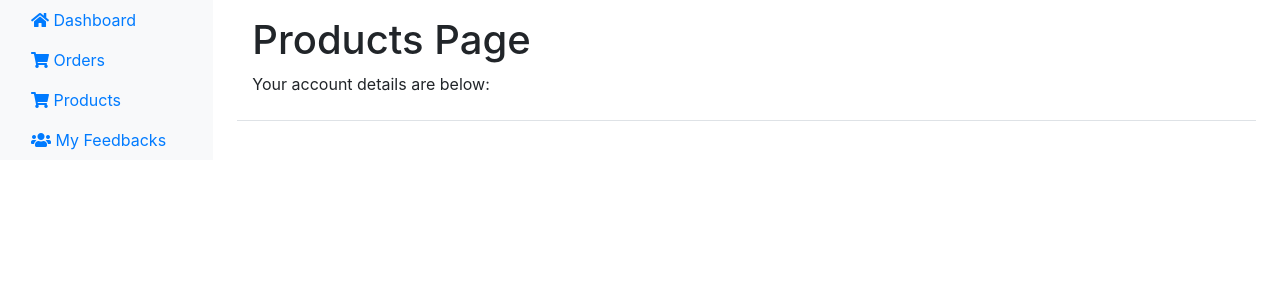
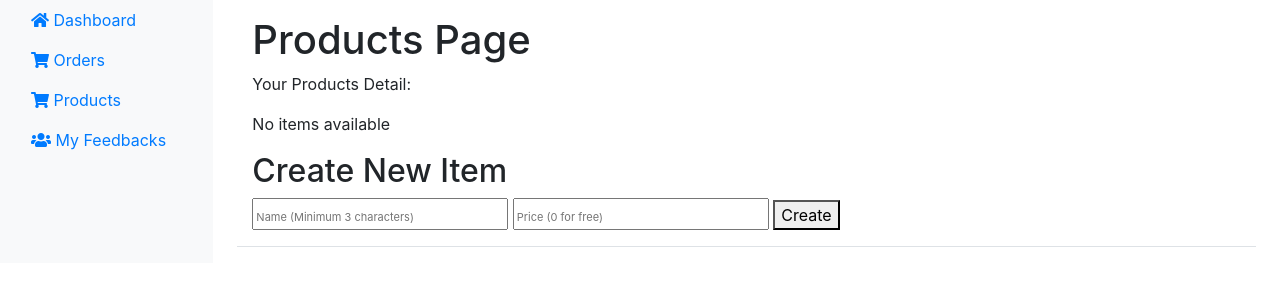
Before and after one commit to mehmetonurkarakas/E-Commerce, a Flask app: template templates/products.html in a window 1280 px wide. Shown: the part 48-348 px from the top of the page. Run offline with Flask 3, Linux system fonts and the light colour scheme; the template is opened without the code that fills it, so the values that code supplies are empty; some libraries are stand-ins or nearby versions.

Commit message:
CRUD operations for Items

```diff
--- a/app.py
+++ b/app.py
@@ -4,22 +4,21 @@ import psycopg2.extras
 import re
 from werkzeug.security import generate_password_hash, check_password_hash
 from init_db import create_table, connect_db
-from login import logout, register, login,get_all_items
+from login import logout, register, login, get_all_items
 from navbar import dashboard, feedbacks, products, orders
 
 app = Flask(__name__)
 app.secret_key = 'onur'
 conn = connect_db()
-create_table()
+# create_table()
 
 app.add_url_rule('/login', 'login', login, methods=['GET', 'POST'])
 app.add_url_rule('/logout', 'logout', logout)
 app.add_url_rule('/register', 'register', register, methods=['GET', 'POST'])
-app.add_url_rule('/dashboard', 'dashboard',dashboard , methods=['GET', 'POST'])
+app.add_url_rule('/dashboard', 'dashboard', dashboard, methods=['GET', 'POST'])
 app.add_url_rule('/feedbacks', 'feedbacks', feedbacks, methods=['GET', 'POST'])
 app.add_url_rule('/products', 'products', products, methods=['GET', 'POST'])
 app.add_url_rule('/orders', 'orders', orders, methods=['GET', 'POST'])
-
 
 
 @app.route('/')
@@ -28,11 +27,11 @@ def home():
     #     return render_template('home.html', username=session['username'])
     return redirect(url_for('login'))
 
+
 @app.route('/house')
 def house():
     if 'loggedin' in session:
         items = get_all_items()
-        print("--", items)
         return render_template('home.html', username=session['username'], items=items)
     return redirect(url_for('login'))
 
@@ -48,5 +47,58 @@ def profile():
     return redirect(url_for('login'))
 
 
+@app.route('/create_item', methods=['POST'])
+def create_item_route():
+    if 'loggedin' in session:
+        name = request.form['name']
+        price = request.form['price']
+        user_id = session['id']
+        create_item(name, price, user_id)
+        return redirect(url_for('products'))
+    return redirect(url_for('login'))
+
+
+@app.route('/update_item/<int:item_id>', methods=['POST'])
+def update_item_route(item_id):
+    if 'loggedin' in session:
+        name = request.form['name']
+        price = request.form['price']
+        update_item(item_id, name, price)
+        return redirect(url_for('products'))
+    return redirect(url_for('login'))
+
+
+@app.route('/delete_item/<int:item_id>', methods=['POST', 'DELETE'])
+def delete_item_route(item_id):
+    if 'loggedin' in session:
+        delete_item(item_id)
+        return redirect(url_for('products'))
+    return redirect(url_for('login'))
+
+
+def create_item(name, price, user_id):
+    conn = connect_db()
+    cur = conn.cursor()
+    cur.execute('INSERT INTO items (name, price, user_id) VALUES (%s, %s, %s);', (name, price, user_id))
+    conn.commit()
+    conn.close()
+
+
+def update_item(item_id, name, price):
+    conn = connect_db()
+    cur = conn.cursor()
+    cur.execute('UPDATE items SET name = %s, price = %s WHERE item_id = %s;', (name, price, item_id))
+    conn.commit()
+    conn.close()
+
+
+def delete_item(item_id):
+    conn = connect_db()
+    cur = conn.cursor()
+    cur.execute('DELETE FROM items WHERE item_id = %s;', [item_id])
+    conn.commit()
+    conn.close()
+
+
 if __name__ == "__main__":
     app.run(debug=True)
--- a/login.py
+++ b/login.py
@@ -15,17 +15,13 @@ def login():
     if request.method == 'POST' and 'username' in request.form and 'password' in request.form:
         username = request.form['username']
         password = request.form['password']
-        print("password:", password)
 
         cursor.execute('SELECT * FROM users WHERE username = %s', (username,))
 
         account = cursor.fetchone()
-        print("account :", account)
 
         if account:
             password_rs = account['password']
-            print("from database password:", password_rs)
-            print(password)
             if check_password_hash(password_rs, password):
                 session['loggedin'] = True
                 session['id'] = account['id']
@@ -40,7 +36,6 @@ def login():
 
 
 def register():
-    print("register function")
     cursor = conn.cursor(cursor_factory=psycopg2.extras.DictCursor)
 
     if (request.method == 'POST' and 'username' in request.form and 'password' in request.form and 'email'
@@ -54,7 +49,6 @@ def register():
 
         cursor.execute('SELECT * FROM users WHERE username = %s', (username,))
         account = cursor.fetchone()
-        print(account)
         if account:
             flash('Account already exists!')
         elif not re.match(r'[^@]+@[^@]+\.[^@]+', email):
--- a/templates/products.html
+++ b/templates/products.html
@@ -5,20 +5,40 @@
 {% block content %}
 <h1>Products Page</h1>
 <div>
-    <p>Your account details are below:</p>
-{#    <table>#}
-{#        <tr>#}
-{#            <td>Name:</td>#}
-{#            <td>{{ account['fullname'] }}</td>#}
-{#        </tr>#}
-{#  <tr>#}
-{#            <td>Username:</td>#}
-{#            <td>{{ account['username'] }}</td>#}
-{#        </tr>#}
-{#        <tr>#}
-{#            <td>Email:</td>#}
-{#            <td>{{ account['email'] }}</td>#}
-{#        </tr>#}
-{#    </table>#}
+    <p>Your Products Detail:</p>
+
+    {% if items %}
+      <h2>Items</h2>
+      <ul>
+        {% for item in items %}
+        <li>Product Name: {{ item[1] }} - Price: {{ item[2] }}</li>
+        <form method="POST" action="{{ url_for('update_item_route', item_id=item[0]) }}">
+            <label>
+                <input type="text" name="name" value="{{ item[1] }}" placeholder="Name (Minimum 3 characters)" pattern=".{3,}" required>
+            </label>
+            <label>
+                <input type="number" name="price" value="{{ item[2] }}" placeholder="New Price (0 for free)" required>
+            </label>
+            <button type="submit">Update</button>
+        </form>
+        <form method="POST" action="{{ url_for('delete_item_route', item_id=item[0]) }}">
+            <button type="submit">Delete</button>
+        </form>
+        {% endfor %}
+      </ul>
+    {% else %}
+      <p>No items available</p>
+    {% endif %}
+    <h2>Create New Item</h2>
+    <form method="POST" action="{{ url_for('create_item_route') }}">
+        <label>
+            <input type="text" name="name" placeholder="Name (Minimum 3 characters)" pattern=".{3,}" required>
+        </label>
+        <label>
+            <input type="number" name="price" placeholder="Price (0 for free)" required>
+        </label>
+        <button type="submit">Create</button>
+    </form>
+
 </div>
 {% endblock %}
```
Also changed, not shown: init_db.py (+29 -7 lines), navbar.py (+7 -2 lines).
